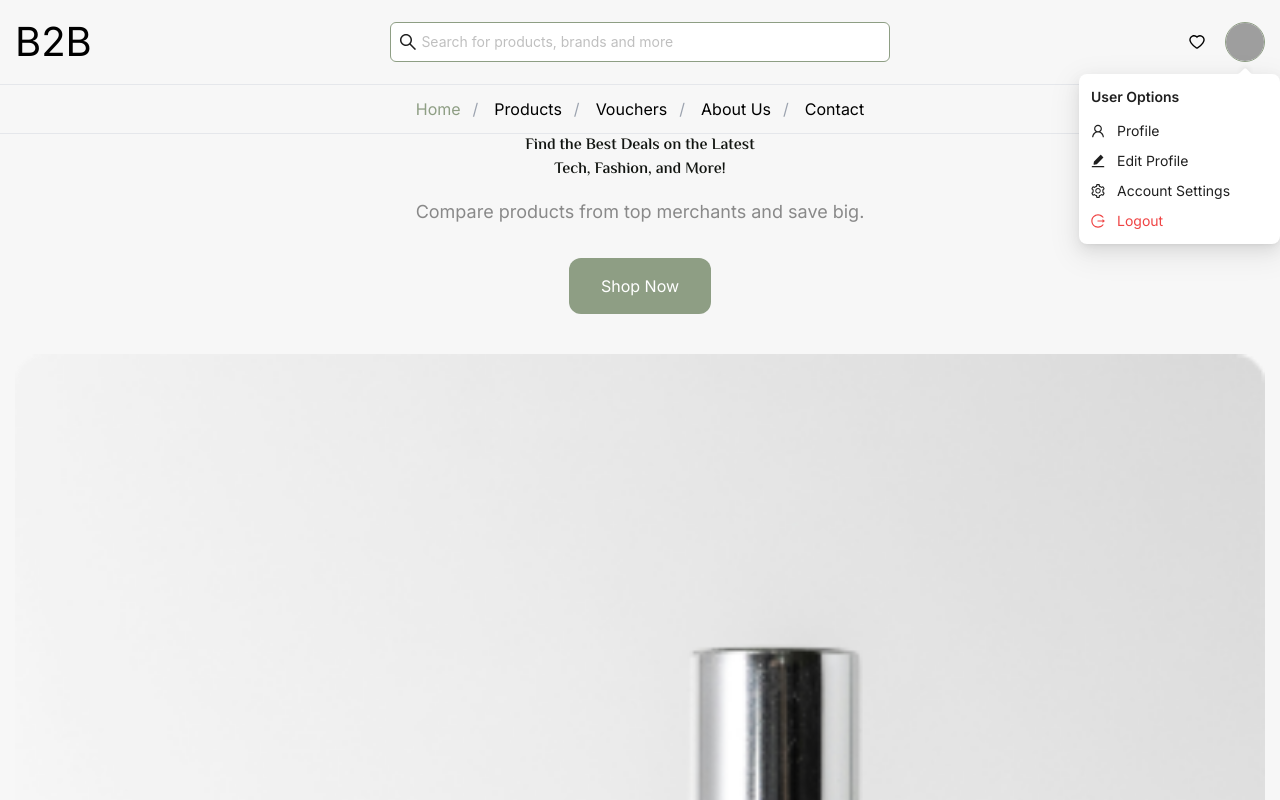
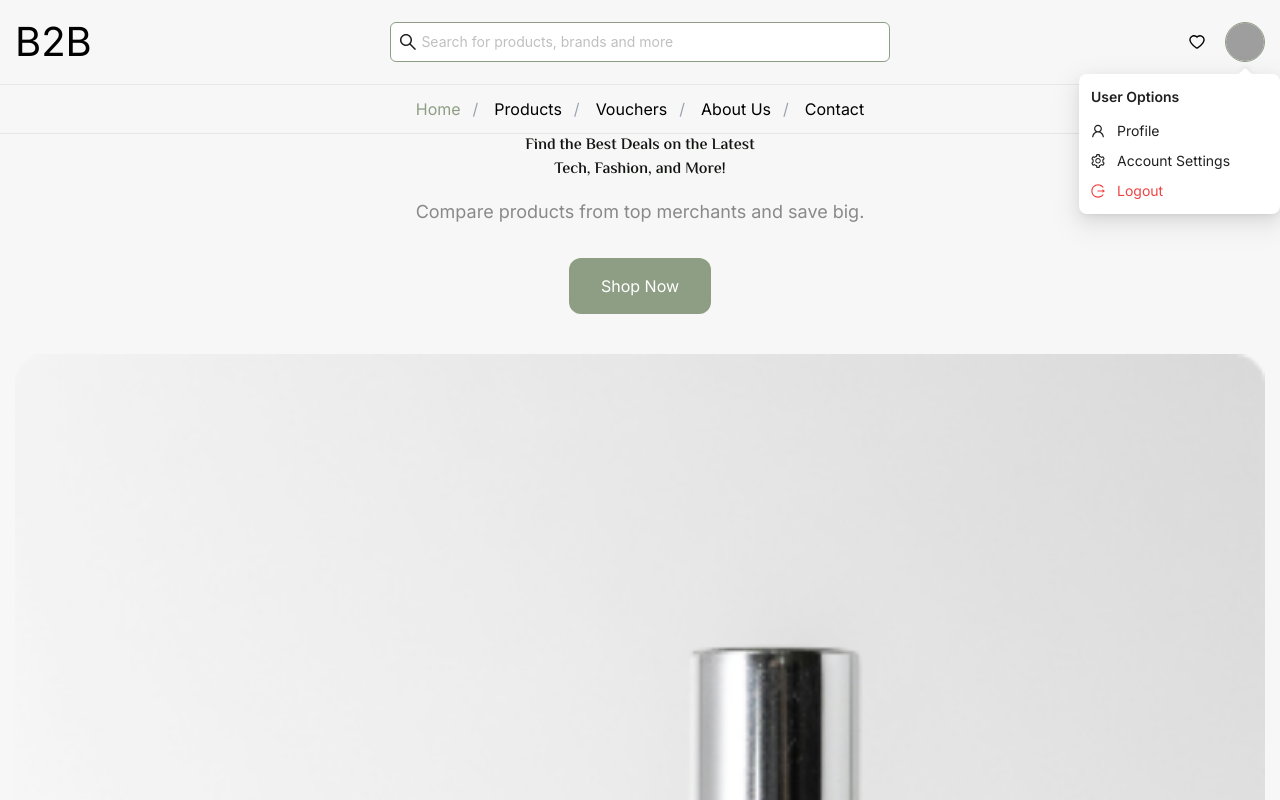
Before and after one commit to linear-digital/b2b-client, a Next.js app: page / in a window 1280 px wide. Both pictures are taken after a click on the element 1245 px from the left and 42 px from the top of the page. Shown: the top 800 px of the page. Built offline with nearby package versions, Linux system fonts and the light colour scheme; grey boxes are pictures that could not be loaded.

Commit message:
update UserOptions.tsx and ShopCategory.tsx

```diff
--- a/Components/Bars/UserOptions.tsx
+++ b/Components/Bars/UserOptions.tsx
@@ -9,11 +9,7 @@ const UserOptions = () => {
                 <UserOutlined />
                 <span>Profile</span>
             </Link>
-            <Link href={"/profile/edit"} className='flex items-center gap-x-3 mt-2'>
-                <EditFilled />
-                <span>Edit Profile</span>
-            </Link>
-            <Link href={"/profile"} className='flex items-center gap-x-3 mt-2'>
+            <Link href={"/settings"} className='flex items-center gap-x-3 mt-2'>
                 <SettingOutlined />
                 <span>Account Settings</span>
             </Link>
--- a/Components/Pages/Home/ShopCategory.tsx
+++ b/Components/Pages/Home/ShopCategory.tsx
@@ -115,7 +115,7 @@ const ShopCategory = () => {
                 </SwiperSlide>
             </Swiper>
             <div className="flex justify-center mt-10">
-                <Link href={'/shop'} className='text-white bg-primary px-7 py-3 rounded-lg hover:text-white bg-primary/90'>
+                <Link href={'/products'} className='text-white bg-primary px-7 py-3 rounded-lg hover:text-white bg-primary/90'>
                     View All
                 </Link>
             </div>
```
